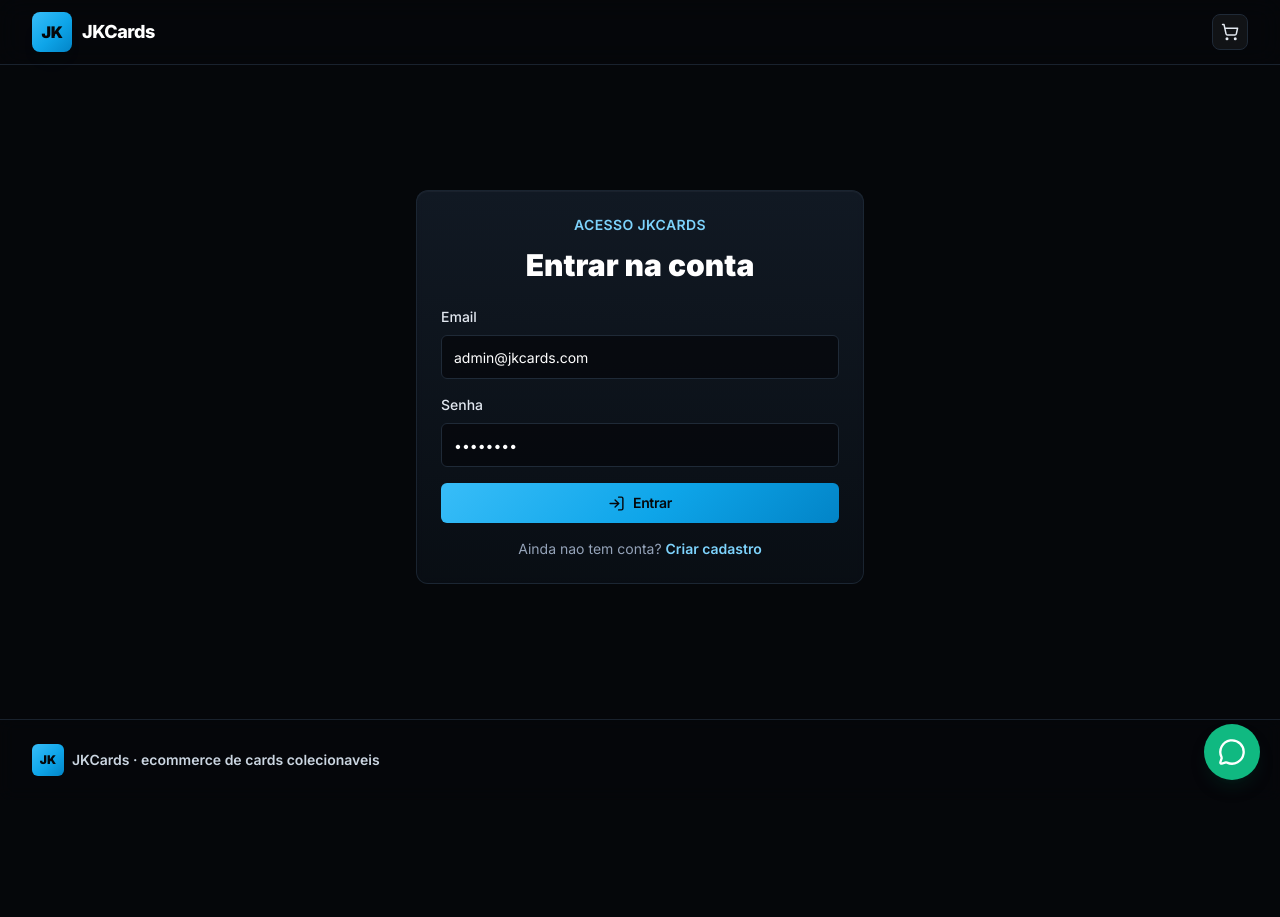
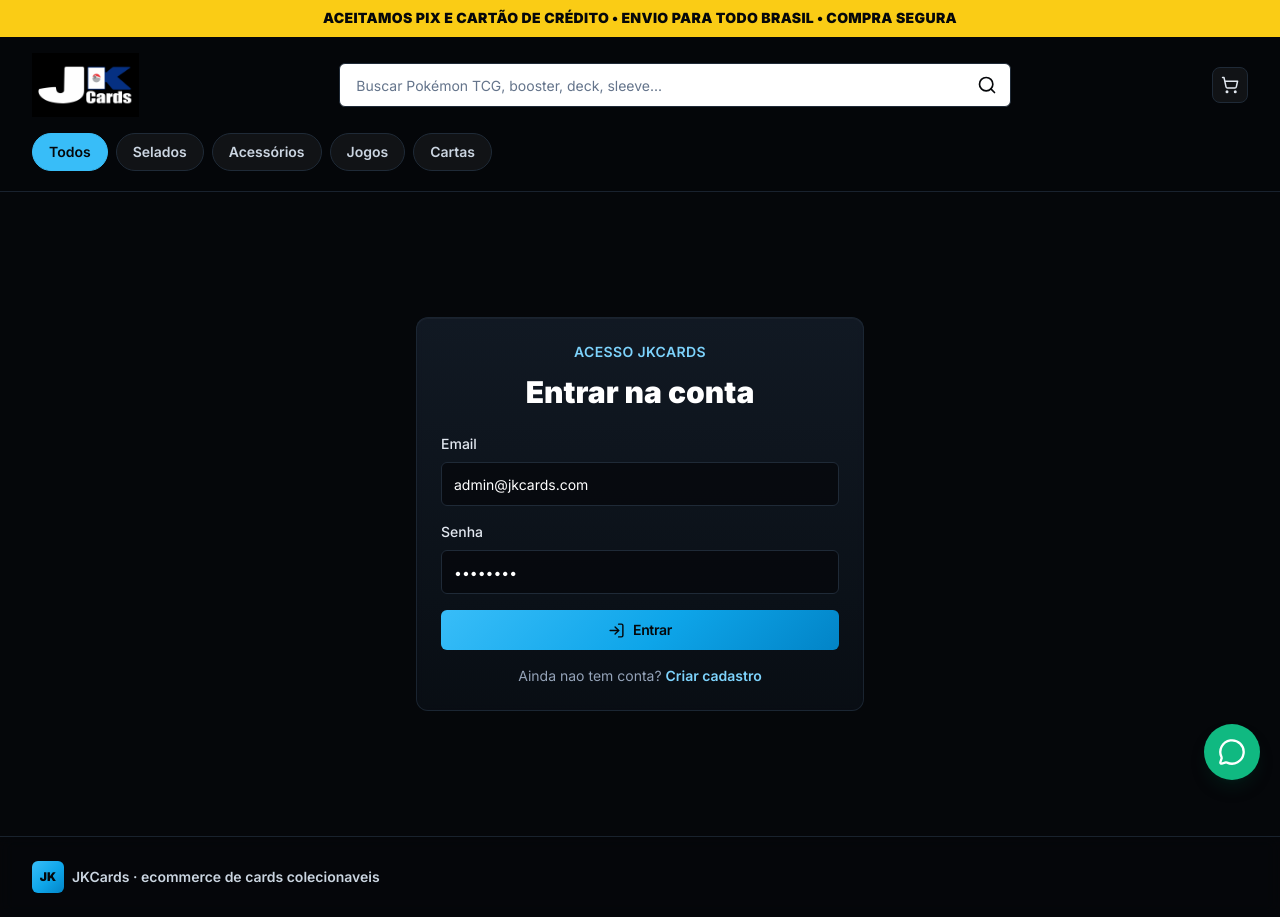
Before and after one commit to JeffSilva1981/Ecommerce-Jkcards, a React (Vite) app in the folder frontend/: page /login in a window 1280 px wide. Before the commit the page ends 800 px from the top, so only its background shows below. Built offline with nearby package versions, Linux system fonts and the light colour scheme; no server answers.

Commit message:
feat: improve storefront layout

```diff
--- a/frontend/src/components/Header.tsx
+++ b/frontend/src/components/Header.tsx
@@ -3,30 +3,53 @@ import {
   LogOut,
   Menu,
   Package,
+  Search,
   ShoppingCart,
   UserRound,
   X,
 } from "lucide-react";
-import { useState } from "react";
-import { Link, useLocation, useNavigate } from "react-router-dom";
+import { FormEvent, useState } from "react";
+import {
+  Link,
+  useLocation,
+  useNavigate,
+  useSearchParams,
+} from "react-router-dom";
 import { useAuthStore } from "../stores/authStore";
 import { useCartStore } from "../stores/cartStore";
 import { Button } from "./Button";
+import jkcardsLogo from "../assets/jkcards-logo.png";
+
+const categoryFilters = [
+  { label: "Todos", value: "" },
+  { label: "Selados", value: "Selado" },
+  { label: "Acessórios", value: "Acessório" },
+  { label: "Jogos", value: "Jogo" },
+  { label: "Cartas", value: "Carta" },
+];
 
 export function Header() {
   const navigate = useNavigate();
   const location = useLocation();
+  const [searchParams] = useSearchParams();
   const user = useAuthStore((state) => state.user);
   const logout = useAuthStore((state) => state.logout);
   const isAdmin = useAuthStore((state) => state.isAdmin());
   const totalItems = useCartStore((state) => state.totalItems());
   const [mobileOpen, setMobileOpen] = useState(false);
+  const [search, setSearch] = useState(searchParams.get("name") ?? "");
 
   const canSeeOrders = user && !isAdmin;
   const canSeeCart = !isAdmin;
   const canSeeLogin =
     !user && location.pathname !== "/login" && location.pathname !== "/cadastro";
   const hasMobileMenu = Boolean(isAdmin || canSeeOrders || user || canSeeLogin);
+
+  function scrollToTop() {
+    window.scrollTo(0, 0);
+    document.documentElement.scrollTop = 0;
+    document.body.scrollTop = 0;
+  }
 
   function handleLogout() {
     logout();
@@ -36,26 +59,69 @@ export function Header() {
 
   function handleLogoClick() {
     setMobileOpen(false);
-    window.scrollTo(0, 0);
-    document.documentElement.scrollTop = 0;
-    document.body.scrollTop = 0;
+    scrollToTop();
+  }
+
+  function handleSearchSubmit(event: FormEvent<HTMLFormElement>) {
+    event.preventDefault();
+
+    const value = search.trim();
+
+    setMobileOpen(false);
+    navigate(value ? `/produtos?name=${encodeURIComponent(value)}` : "/produtos");
+    scrollToTop();
+  }
+
+  function handleCategoryClick(value: string) {
+    setSearch(value);
+    setMobileOpen(false);
+    navigate(value ? `/produtos?name=${encodeURIComponent(value)}` : "/produtos");
+    scrollToTop();
   }
 
   return (
-    <header className="sticky top-0 z-40 border-b border-line/80 bg-ink/80 backdrop-blur-md">
-      <div className="mx-auto flex max-w-7xl items-center justify-between gap-4 px-4 py-3 sm:px-6 lg:px-8">
+    <>
+      <div className="border-b border-yellow-400/30 bg-gold px-4 py-2 text-center text-xs font-black uppercase tracking-wide text-ink sm:text-sm">
+        Aceitamos Pix e cartão de crédito • Envio para todo Brasil • Compra
+        segura
+      </div>
+
+      <header className="sticky top-0 z-40 border-b border-line/80 bg-ink/95 backdrop-blur-md">
+        <div className="mx-auto flex max-w-7xl flex-col gap-4 px-4 py-4 sm:px-6 lg:px-8">
+          <div className="flex items-center justify-between gap-4">
             <Link
               to="/produtos"
               onClick={handleLogoClick}
-          className="flex items-center gap-2.5"
+              className="flex shrink-0 items-center gap-2.5"
             >
-          <span className="grid size-10 place-items-center rounded-lg bg-brand-gradient font-black tracking-tight text-ink shadow-glow-soft">
-            JK
-          </span>
-          <span className="text-lg font-extrabold tracking-tight text-white">
-            JKCards
-          </span>
+              <img
+                src={jkcardsLogo}
+                alt="JKCards"
+                className="h-14 w-auto object-contain sm:h-16"
+              />
             </Link>
+
+            <form
+              onSubmit={handleSearchSubmit}
+              className="hidden min-w-0 flex-1 md:block md:max-w-2xl"
+            >
+              <div className="relative">
+                <input
+                  value={search}
+                  onChange={(event) => setSearch(event.target.value)}
+                  placeholder="Buscar Pokémon TCG, booster, deck, sleeve..."
+                  className="h-11 w-full rounded-md border border-line bg-white px-4 pr-12 text-sm text-ink outline-none transition placeholder:text-slate-500 focus:border-skybrand focus:ring-2 focus:ring-skybrand/30"
+                />
+
+                <button
+                  type="submit"
+                  className="absolute right-2 top-1/2 grid size-8 -translate-y-1/2 place-items-center rounded-md text-ink transition hover:bg-slate-100"
+                  aria-label="Buscar produto"
+                >
+                  <Search size={20} />
+                </button>
+              </div>
+            </form>
 
             <div className="flex items-center gap-2">
               {isAdmin ? (
@@ -126,6 +192,47 @@ export function Header() {
             </div>
           </div>
 
+          <form onSubmit={handleSearchSubmit} className="md:hidden">
+            <div className="relative">
+              <input
+                value={search}
+                onChange={(event) => setSearch(event.target.value)}
+                placeholder="Buscar produto..."
+                className="h-11 w-full rounded-md border border-line bg-white px-4 pr-12 text-sm text-ink outline-none transition placeholder:text-slate-500 focus:border-skybrand focus:ring-2 focus:ring-skybrand/30"
+              />
+
+              <button
+                type="submit"
+                className="absolute right-2 top-1/2 grid size-8 -translate-y-1/2 place-items-center rounded-md text-ink transition hover:bg-slate-100"
+                aria-label="Buscar produto"
+              >
+                <Search size={20} />
+              </button>
+            </div>
+          </form>
+
+          <nav className="flex gap-2 overflow-x-auto pb-1">
+            {categoryFilters.map((category) => {
+              const isActive = search === category.value;
+
+              return (
+                <button
+                  key={category.label}
+                  type="button"
+                  onClick={() => handleCategoryClick(category.value)}
+                  className={`shrink-0 rounded-full border px-4 py-2 text-sm font-semibold transition ${
+                    isActive
+                      ? "border-skybrand bg-skybrand text-ink"
+                      : "border-line bg-white/5 text-slate-300 hover:border-skybrand/60 hover:text-white"
+                  }`}
+                >
+                  {category.label}
+                </button>
+              );
+            })}
+          </nav>
+        </div>
+
         {mobileOpen ? (
           <div className="border-t border-line bg-ink/95 backdrop-blur-md md:hidden">
             <div className="mx-auto max-w-7xl space-y-3 px-4 py-4 sm:px-6">
@@ -171,5 +278,6 @@ export function Header() {
           </div>
         ) : null}
       </header>
+    </>
   );
 }
--- a/frontend/src/pages/store/ProductDetailsPage.tsx
+++ b/frontend/src/pages/store/ProductDetailsPage.tsx
@@ -59,11 +59,11 @@ export function ProductDetailsPage() {
 
   return (
     <section className="grid gap-6 lg:grid-cols-[0.95fr_1.05fr]">
-      <div className="flex min-h-96 items-center justify-center overflow-hidden rounded-lg border border-line bg-white p-5">
+      <div className="group flex min-h-96 items-center justify-center overflow-hidden rounded-lg border border-line bg-white p-5">
         <img
           src={product.imgUrl}
           alt={product.name}
-          className="max-h-[520px] max-w-full object-contain"
+          className="max-h-[520px] max-w-full object-contain transition duration-500 group-hover:scale-110"
         />
       </div>
 
@@ -79,9 +79,19 @@ export function ProductDetailsPage() {
           ))}
         </div>
 
-        <h1 className="mt-5 text-3xl font-bold text-white">{product.name}</h1>
+        <h1 className="mt-5 text-3xl font-bold leading-tight text-white">
+          {product.name}
+        </h1>
 
-        <p className="mt-4 text-slate-300">{product.description}</p>
+        <div className="mt-6">
+          <h2 className="text-lg font-bold text-white">
+            Descrição do produto
+          </h2>
+
+          <p className="mt-3 whitespace-pre-line text-base leading-7 text-slate-300">
+            {product.description}
+          </p>
+        </div>
 
         <div className="mt-5">
           {isOutOfStock ? (
--- a/frontend/src/pages/store/ProductsPage.tsx
+++ b/frontend/src/pages/store/ProductsPage.tsx
@@ -2,19 +2,18 @@ import { useQuery } from "@tanstack/react-query";
 import { useMemo, useState } from "react";
 import { useSearchParams } from "react-router-dom";
 import { getProducts } from "../../api/productsApi";
+import homeBanner from "../../assets/home-banner-desktop.png";
 import { EmptyState } from "../../components/EmptyState";
-import { Input } from "../../components/Input";
 import { Pagination } from "../../components/Pagination";
 import { ProductCard } from "../../components/ProductCard";
 import { useDebounce } from "../../hooks/useDebounce";
 import { useCartStore } from "../../stores/cartStore";
 
 export function ProductsPage() {
-  const [searchParams, setSearchParams] = useSearchParams();
+  const [searchParams] = useSearchParams();
   const initialName = searchParams.get("name") ?? "";
-  const [name, setName] = useState(initialName);
   const [page, setPage] = useState(0);
-  const debouncedName = useDebounce(name);
+  const debouncedName = useDebounce(initialName);
   const addItem = useCartStore((state) => state.addItem);
 
   const query = useQuery({
@@ -23,7 +22,10 @@ export function ProductsPage() {
   });
 
   const title = useMemo(
-    () => (debouncedName ? `Resultados para "${debouncedName}"` : "Produtos"),
+    () =>
+      debouncedName
+        ? `Resultados para "${debouncedName}"`
+        : "Produtos em destaque",
     [debouncedName],
   );
 
@@ -33,38 +35,25 @@ export function ProductsPage() {
     document.body.scrollTop = 0;
   }
 
-  function handleSearch(value: string) {
-    setName(value);
-    setPage(0);
-    setSearchParams(value ? { name: value } : {});
-    scrollToTop();
-  }
-
   function handlePageChange(nextPage: number) {
     setPage(nextPage);
     scrollToTop();
   }
 
   return (
-    <section className="space-y-6">
-      <div className="flex flex-col gap-4 md:flex-row md:items-end md:justify-between">
-        <div>
-          <h2 className="mt-2 text-3xl font-black tracking-tight text-white md:text-4xl">
-            {title}
-          </h2>
-          <p className="mt-2 max-w-2xl text-sm text-slate-400">
-            Cards, decks, sleeves e acessorios com uma experiencia feita para compra rapida.
-          </p>
-        </div>
+    <section className="space-y-8">
+      <div className="relative left-1/2 w-screen -translate-x-1/2 overflow-hidden border-y border-line/80 bg-white/5 shadow-inset">
+        <img
+          src={homeBanner}
+          alt="JKCards - Pokémon TCG original"
+          className="h-[180px] w-full object-cover sm:h-[240px] lg:h-[320px]"
+        />
+      </div>
 
-        <div className="w-full md:max-w-sm">
-          <Input
-            label="Buscar produto"
-            value={name}
-            onChange={(event) => handleSearch(event.target.value)}
-            placeholder="Booster, deck, sleeve..."
-          />
-        </div>
+      <div>
+        <h2 className="text-3xl font-black tracking-tight text-white md:text-4xl">
+          {title}
+        </h2>
       </div>
 
       {query.isLoading ? (
```
Also changed, not shown: frontend/src/assets/home-banner-desktop.png (added), frontend/src/assets/jkcards-logo.png (added). Lines whose indentation alone changed are shown as unchanged.
